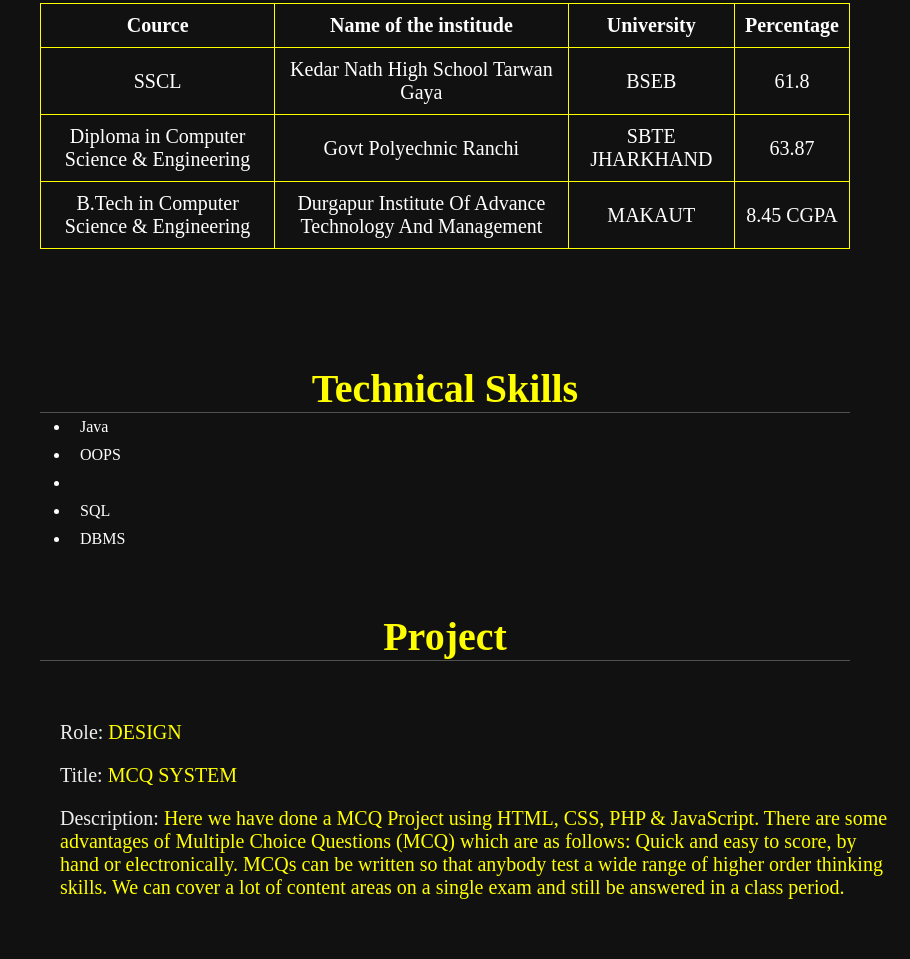
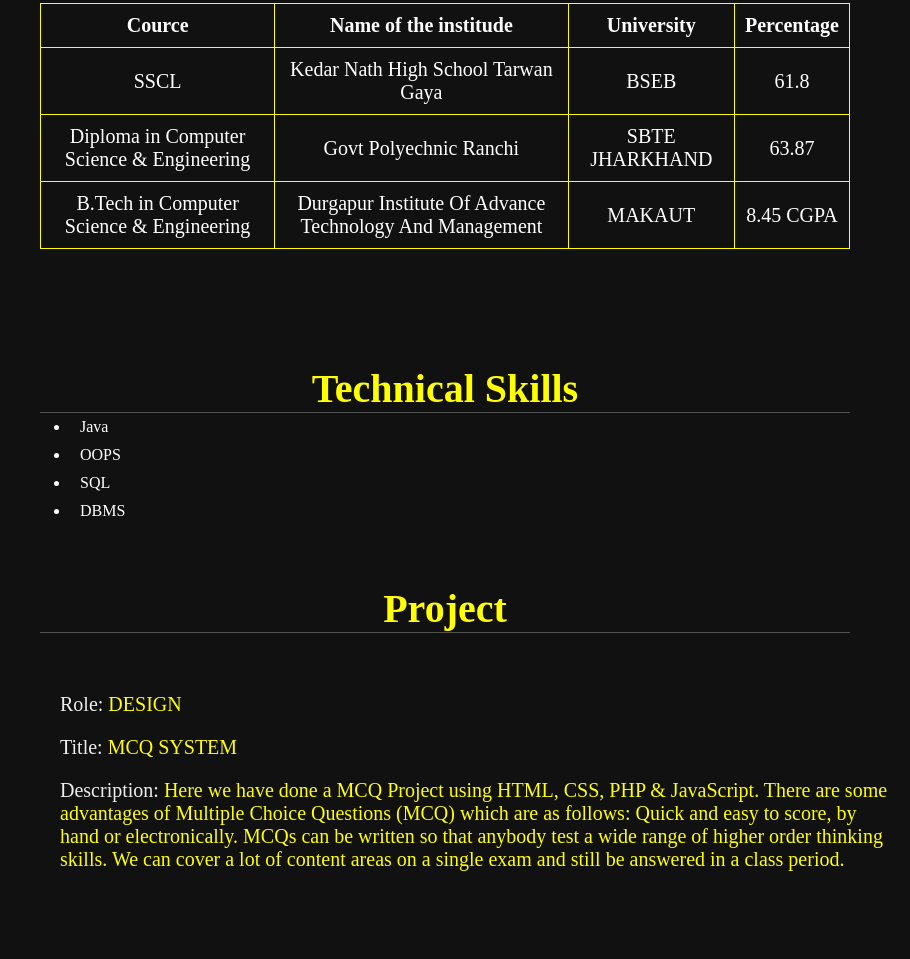
Before and after one commit to Abhishekraj99/AbhishekKumar, a plain HTML site: page index.html in a window 1280 px wide. Shown: the part 561-1520 px from the top of the page, without its empty margins (370-1280 px from the left). After the commit the page ends 1492 px from the top, so only its background shows below. Drawn offline with Linux system fonts and the light colour scheme.

Commit message:
Update index.html

```diff
--- a/index.html
+++ b/index.html
@@ -70,7 +70,7 @@
     <div>
     <ul id="lis">
         <li>Java</li>
-        <li>OOPS<li>
+        <li>OOPS</li>
         <li>SQL</li>
         <li>DBMS</li>
     </ul>
```
